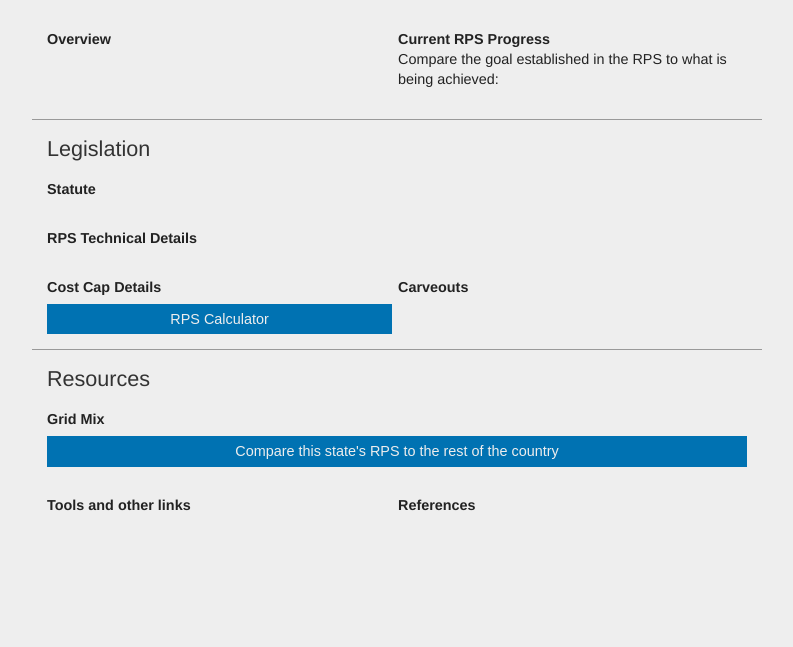
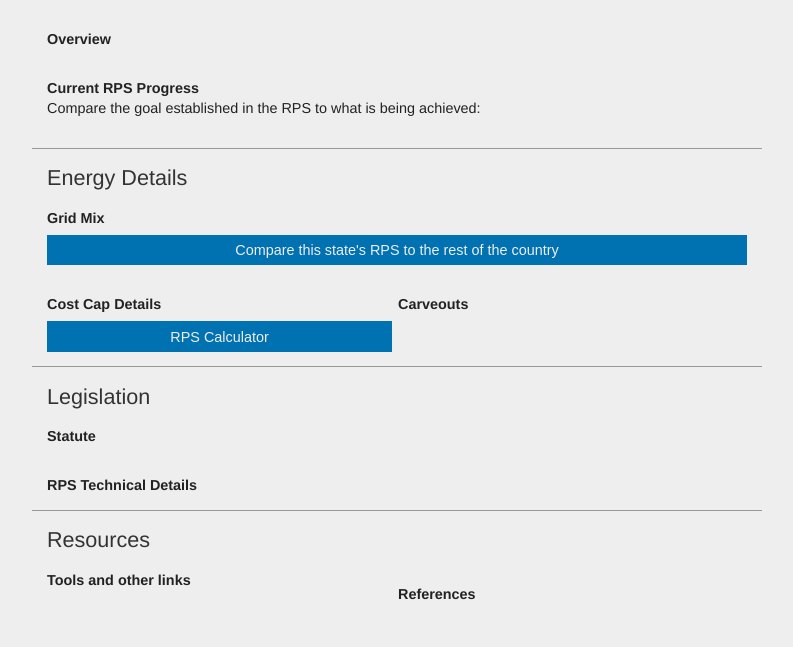
Before and after one commit to RDCEP/RPSCalc, a Flask app: page /state/1 in a window 1280 px wide. Shown: the part 706-1353 px from the top of the page, without its empty margins (358-1151 px from the left). Before the commit the page ends 1265 px from the top, so only its background shows below. Run offline with Flask 2, Linux system fonts and the light colour scheme; some libraries are stand-ins or nearby versions.

Commit message:
Move charts around

```diff
--- a/templates/state.html
+++ b/templates/state.html
@@ -48,14 +48,34 @@
         <div id="state-map" class="narrow module"></div>
         <div id="state-trajectory" class="narrow module"></div>
       </div>
-      <div class="narrow module clearfix">
+      <div class="wide module clearfix">
         <h3>Overview</h3>
         <ul id="overview"></ul>
       </div>
-      <div class="narrow module clearfix">
+      <div class="wide module clearfix">
         <h3>Current RPS Progress</h3>
         <p>Compare the goal established in the RPS to what is being achieved:</p>
         <div id="rps_progress"></div>
+      </div>
+    </section>
+    <section id="energy" class="clearfix">
+      <h2>Energy Details</h2>
+      <div class="wide module clearfix">
+        <h3>Grid Mix</h3>
+        <div id="grid_mix"></div>
+        <form action="/pinwheel" method="get"><button>Compare this state's RPS to the rest of the country</button></form>
+      </div>
+      <div class="narrow module clearfix">
+        <h3>Cost Cap Details</h3>
+        <div id="cost_cap_details"></div>
+        <button formaction="" formmethod="get">RPS Calculator</button>
+      </div>
+      <div class="narrow module clearfix">
+        <h3 class="right-align">Carveouts</h3>
+        <div id="carveouts"></div>
+        <div id="carveout_graph">
+          <div id="carveout_graph_legend"></div>
+        </div>
       </div>
     </section>
     <section id="legislation" class="clearfix">
@@ -68,26 +88,9 @@
         <h3>RPS Technical Details</h3>
         <div id="tech_req"></div>
       </div>
-      <div class="narrow module clearfix">
-        <h3>Cost Cap Details</h3>
-        <div id="cost_cap_details"></div>
-        <button formaction="" formmethod="get">RPS Calculator</button>
-      </div>
-      <div class="narrow module clearfix">
-        <h3>Carveouts</h3>
-        <div id="carveouts"></div>
-        <div id="carveout_graph">
-          <div id="carveout_graph_legend"></div>
-        </div>
-      </div>
     </section>
     <section id="resources" class="clearfix">
       <h2>Resources</h2>
-      <div class="wide module clearfix">
-        <h3>Grid Mix</h3>
-        <div id="grid_mix"></div>
-        <form action="/pinwheel" method="get"><button>Compare this state's RPS to the rest of the country</button></form>
-      </div>
       <div class="narrow module">
         <h3>Tools and other links</h3>
         <div id="tools">
```
